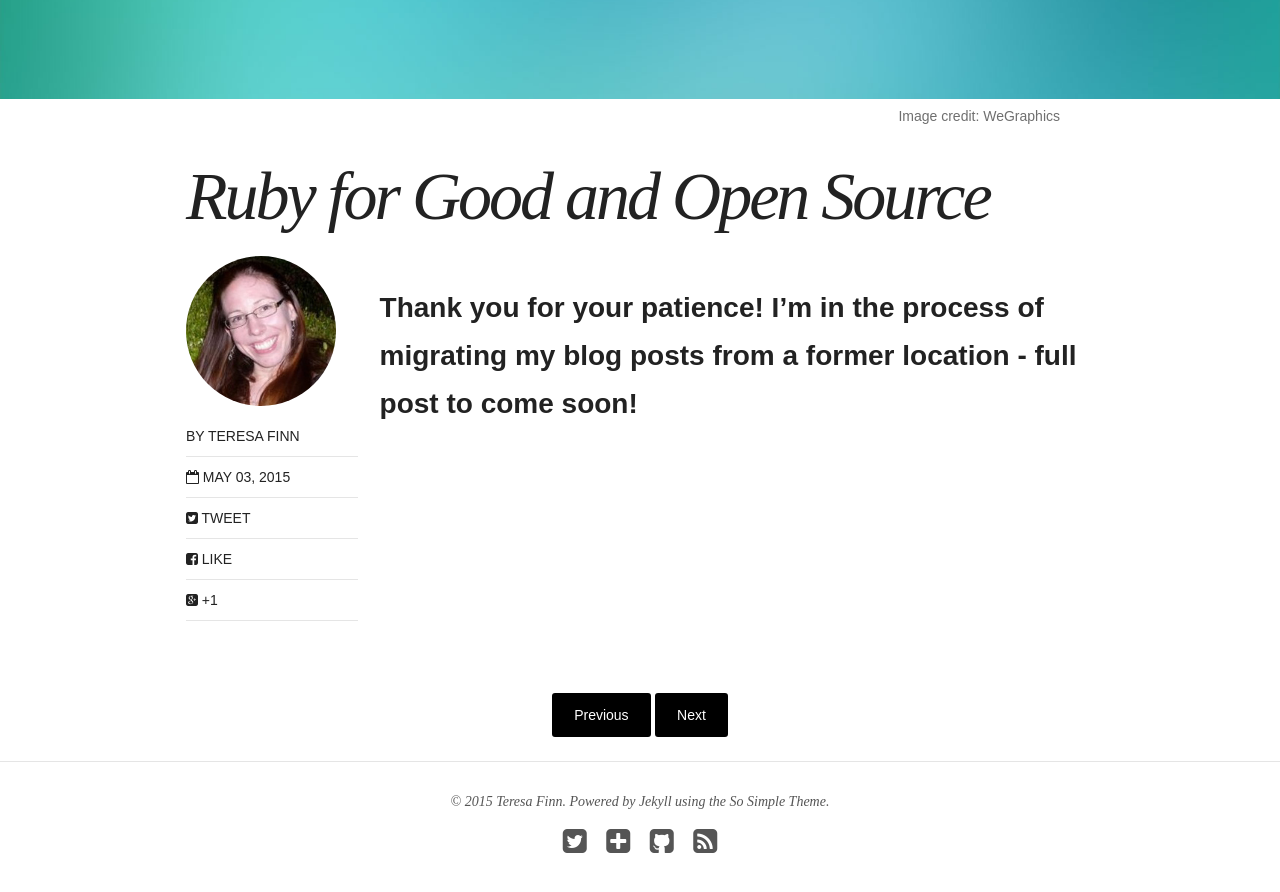
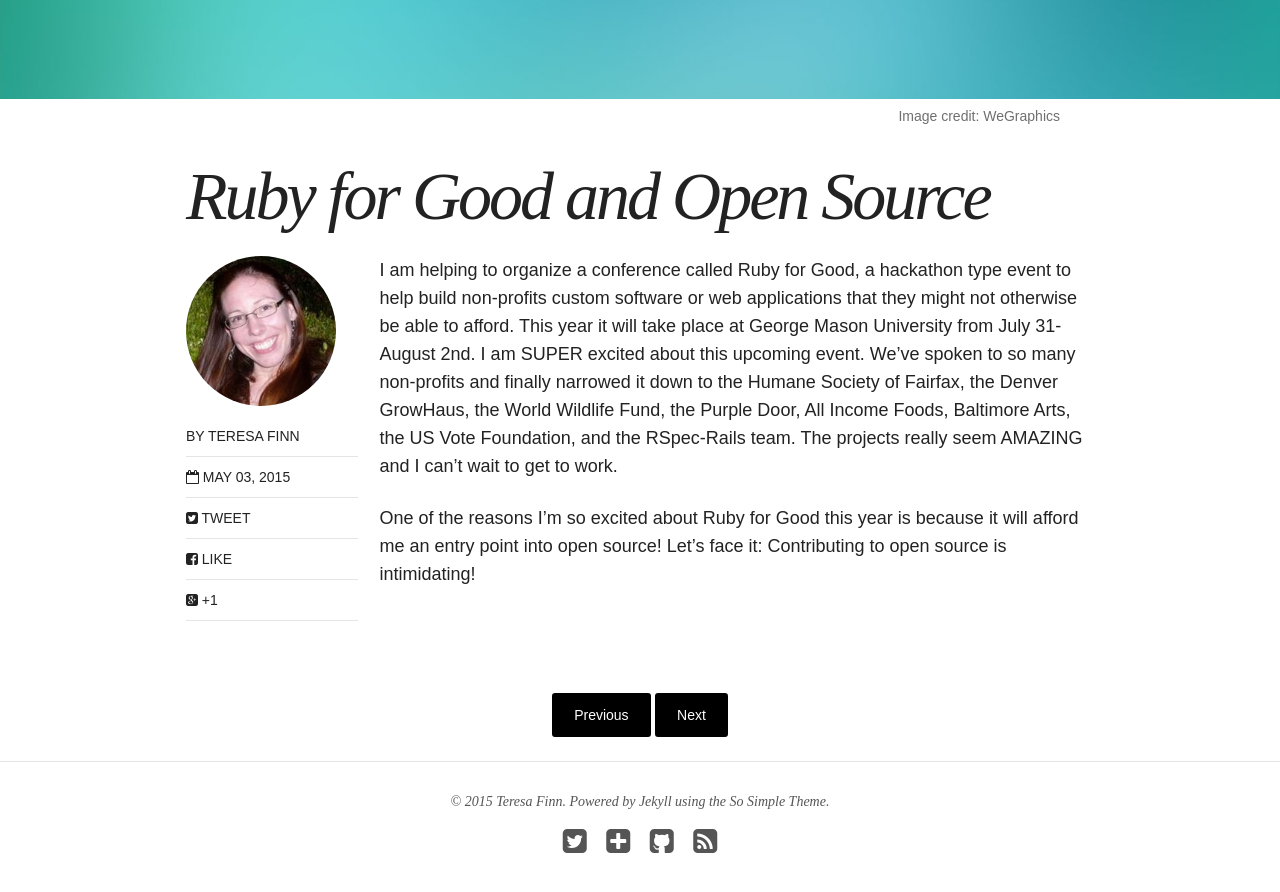
Before and after one commit to teresafinn/teresafinn.github.io, a Jekyll site: the page built from _posts/writings/2015-05-03-ruby-for-good-and-open-source.md, in a window 1280 px wide and 900 px high, scrolled down 594 px. Shown: the top 892 px of the window. Built offline with Jekyll 4.4.1, drawn with Linux system fonts in a browser that asks for light colours; nearby versions of some CDN libraries.

Commit message:
Add migration 1

```diff
--- a/_posts/writings/2015-05-03-ruby-for-good-and-open-source.md
+++ b/_posts/writings/2015-05-03-ruby-for-good-and-open-source.md
@@ -13,6 +13,8 @@
 share: true
 ---
 
-### Thank you for your patience! I'm in the process of migrating my blog posts from a former location - full post to come soon!
+I am helping to organize a conference called Ruby for Good, a hackathon type event to help build non-profits custom software or web applications that they might not otherwise be able to afford. This year it will take place at George Mason University from July 31-August 2nd. I am SUPER excited about this upcoming event. We've spoken to so many non-profits and finally narrowed it down to the Humane Society of Fairfax, the Denver GrowHaus, the World Wildlife Fund, the Purple Door, All Income Foods, Baltimore Arts, the US Vote Foundation, and the RSpec-Rails team. The projects really seem AMAZING and I can't wait to get to work.
 
-<!-- How to get into open source? I’m really excited about Ruby for Good this year because it will afford me an entry point into open source! let’s face it: contributing to open source is intimidating! I also want it to be reflective of my interests because it’s my free time I’m spending contributing so I definitely want to enjoy myself! -->
+One of the reasons I'm so excited about Ruby for Good this year is because it will afford me an entry point into open source! Let’s face it: Contributing to open source is intimidating!
+
+<!-- I also want it to be reflective of my interests because it’s my free time I’m spending contributing so I definitely want to enjoy myself! -->
```
Also changed, not shown: _posts/writings/2015-07-21-name-of-the-wind-review.md (+1 -3 lines).
